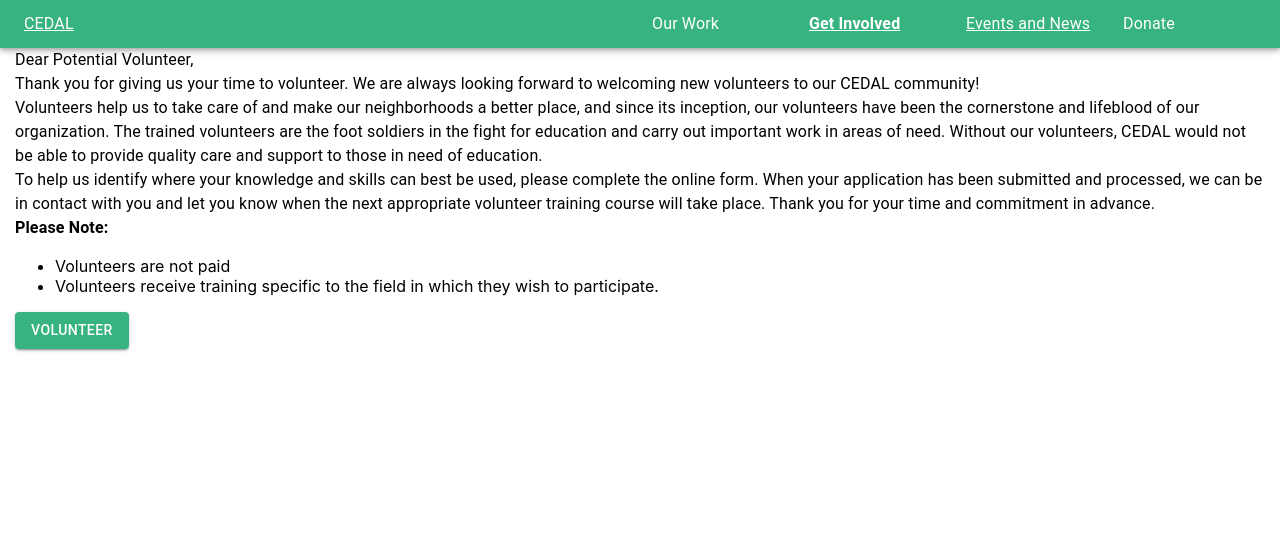
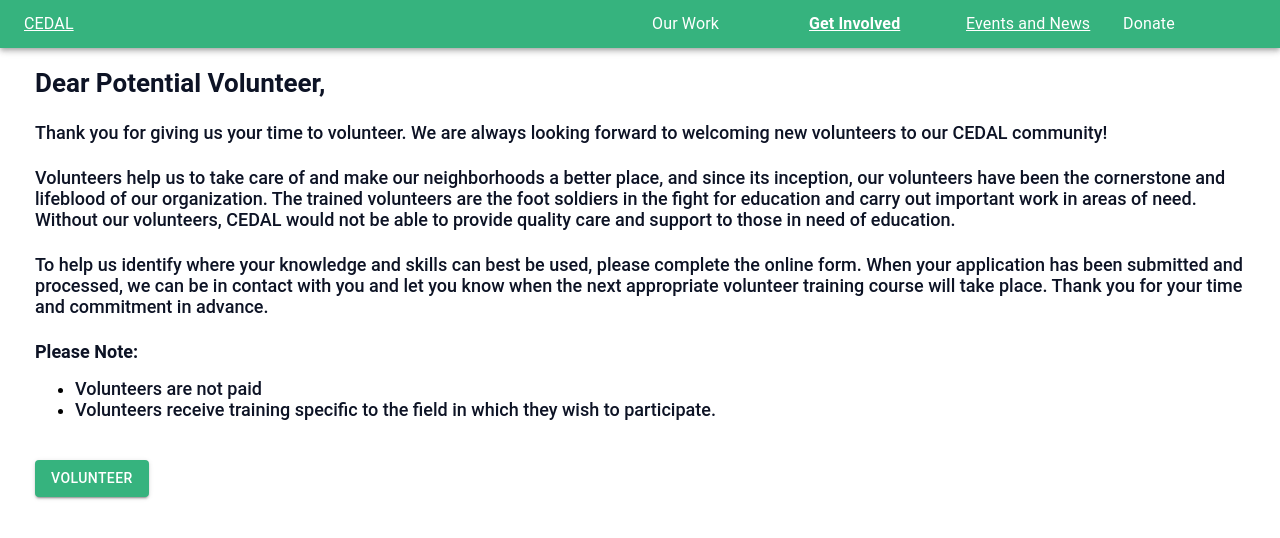
Before and after one commit to JP-LeGrand/Cedal-UI, a React (Create React App) app: page /Volunteer in a window 1280 px wide. Shown: the top 538 px of the page. Built offline with nearby package versions, Linux system fonts and the light colour scheme; what react-swipeable-views-utils would draw is missing.

Commit message:
Updated styliong on ApplicationDisclaimer component

```diff
--- a/src/pages/GetInvolved/ApplicationDisclaimer.jsx
+++ b/src/pages/GetInvolved/ApplicationDisclaimer.jsx
@@ -9,8 +9,18 @@
         padding:'0 15px'
     },
     highlight: {
-        fontWeight: "bold"
-    }
+        fontWeight: "bold !important"
+    },
+    h1BoldEbony:{
+        ...theme.typography.h1BoldEbony,
+        fontFamily: '"Roboto", "Helvetica", "Arial", sans-serif',
+        textAlign:"left",
+    },
+    h5MediumEbony:{
+        ...theme.typography.h5MediumEbony,
+        fontFamily: '"Roboto", "Helvetica", "Arial", sans-serif',
+        textAlign:'left'
+    },
 }));
 
 export default function ApplicationDisclaimer() {
@@ -18,14 +28,20 @@
 
     return (
                 <Grid container className={classes.root}>
+                    <Grid item xs={12} >
+                        <Grid container spacing={3} style={{padding:"20px"}}>
                             <Grid item xs={12}>
-                        <Typography>Dear Potential Volunteer,</Typography>
-                        <Typography>
+                                <Typography className={classes.h1BoldEbony}>Dear Potential Volunteer,</Typography>
+                            </Grid>
+                            <Grid item xs={12}>
+                                <Typography className={classes.h5MediumEbony}>
                                     Thank you for giving us your time to volunteer. We are always
                                     looking forward to welcoming new volunteers to our CEDAL
                                     community!
                                 </Typography>
-                        <Typography>
+                            </Grid>
+                            <Grid item xs={12}>
+                                <Typography className={classes.h5MediumEbony}>
                                     Volunteers help us to take care of and make our neighborhoods a
                                     better place, and since its inception, our volunteers have been
                                     the cornerstone and lifeblood of our organization. The trained
@@ -34,7 +50,9 @@
                                     CEDAL would not be able to provide quality care and support to
                                     those in need of education.
                                 </Typography>
-                        <Typography>
+                            </Grid>
+                            <Grid item xs={12}>
+                                <Typography className={classes.h5MediumEbony}>
                                     To help us identify where your knowledge and skills can best be
                                     used, please complete the online form. When your application has
                                     been submitted and processed, we can be in contact with you and
@@ -42,18 +60,22 @@
                                     will take place. Thank you for your time and commitment in
                                     advance.
                                 </Typography>
-                        <Grid item>
-                            <Typography className={classes.highlight}>Please Note:</Typography>
+                            </Grid>
+                            <Grid item xs={12}>
+                                <Typography className={`${classes.highlight} ${classes.h5MediumEbony}` } >Please Note:</Typography>
                                 <ul>
                                     <li>
+                                        <Typography className={`${classes.h5MediumEbony}` }>
                                             Volunteers are <span> not paid</span>
+                                        </Typography>
                                     </li>
                                     <li>
+                                        <Typography className={`${classes.h5MediumEbony}` }>
                                             Volunteers receive training specific to the field in which
                                             they wish to participate.
+                                        </Typography>
                                     </li>
                                 </ul>
-                        </Grid>
                             </Grid>
                             <Grid item xs={12}>
                             <Button
@@ -66,5 +88,7 @@
                             </Button>
                         </Grid>
                         </Grid>
+                    </Grid>
+                </Grid>
     );
 }
```
Lines whose indentation alone changed are shown as unchanged.
